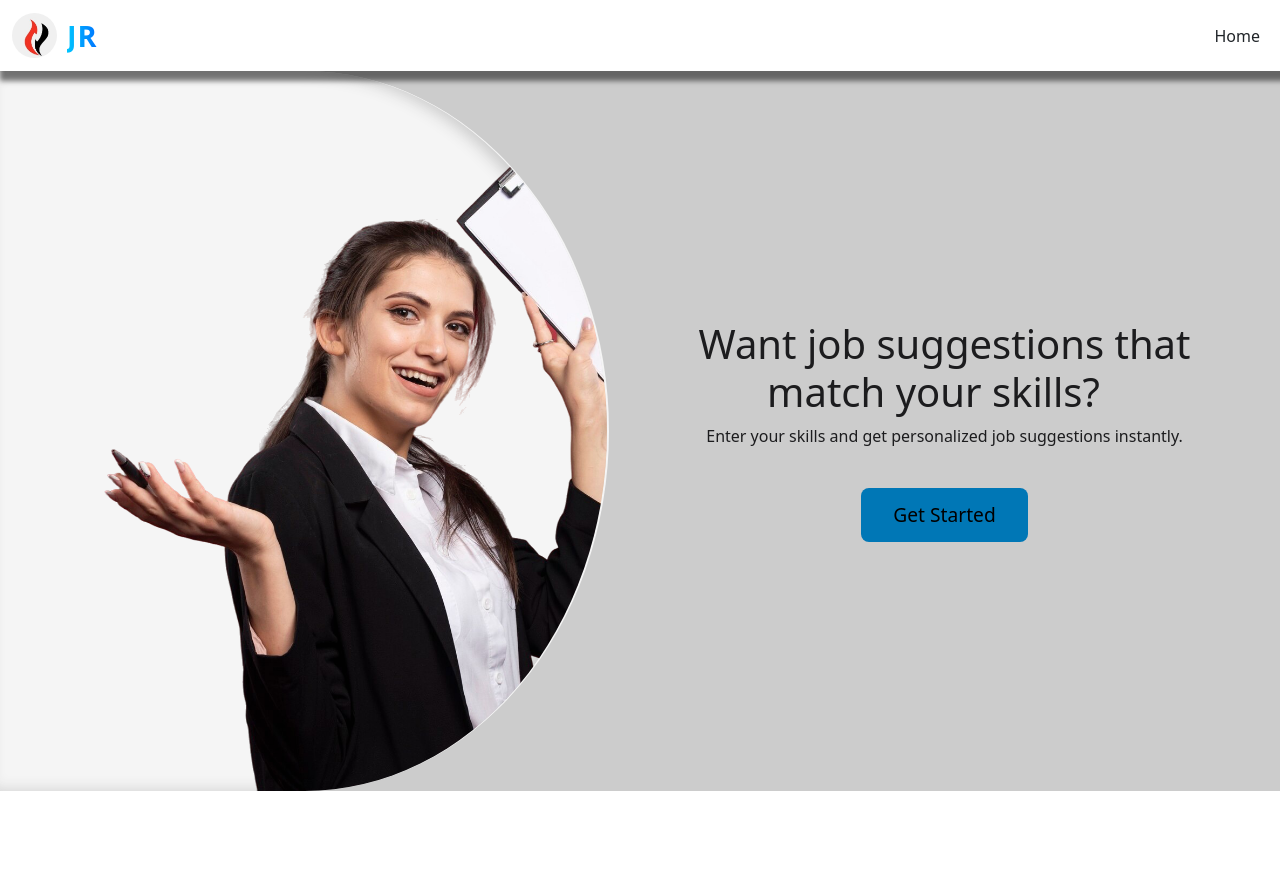
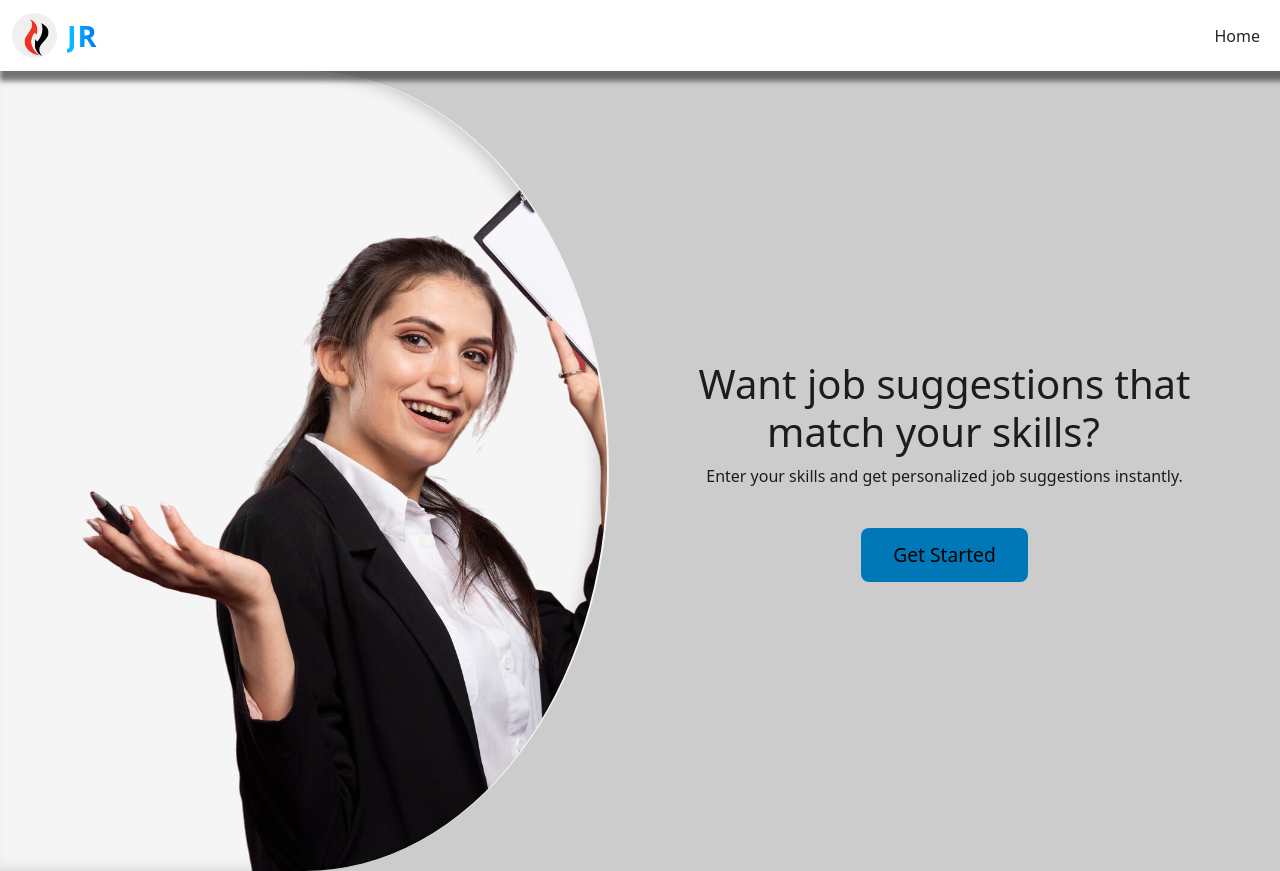
Before and after one commit to Tripti788/job_recomender, a React (Vite) app in the folder frontend/: page / in a window 1280 px wide. Before the commit the page ends 800 px from the top, so only its background shows below. Built offline with nearby package versions, Linux system fonts and the light colour scheme.

Commit message:
change needed

```diff
--- a/frontend/src/App.jsx
+++ b/frontend/src/App.jsx
@@ -31,7 +31,9 @@ function App() {
     <Route path='/job' element={
        <div>
          <Navbar />
-         <Jobsuggestion />       </div>}  />
+         <Jobsuggestion />
+          </div> }
+            />
   </Routes>
 </Router>
 
--- a/frontend/src/components/Pages/Home.css
+++ b/frontend/src/components/Pages/Home.css
@@ -1,7 +1,7 @@
 .hero-section {
   display: flex;
   flex-direction: row;
-  height: 90vh;
+  height: 100vh;
   width: 100%;
   overflow: hidden;
   color: #1c1c1e;
```
